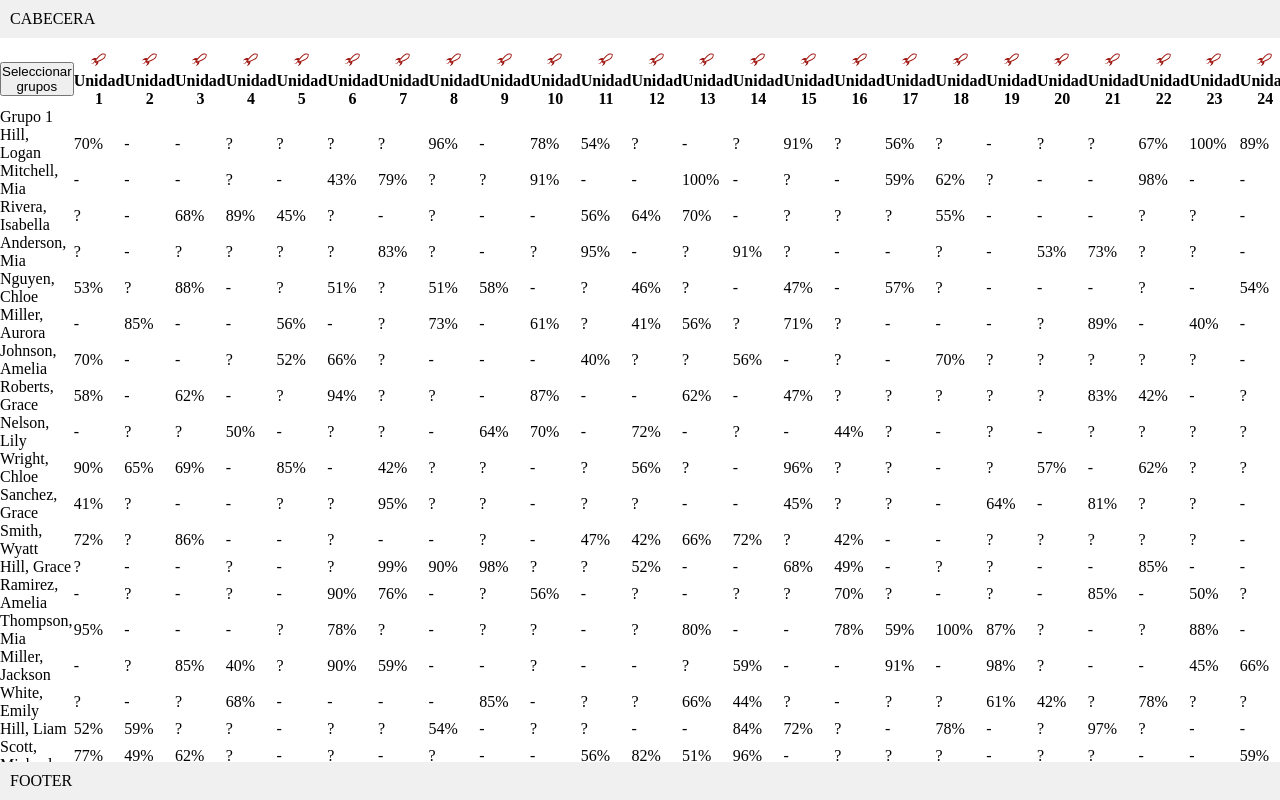
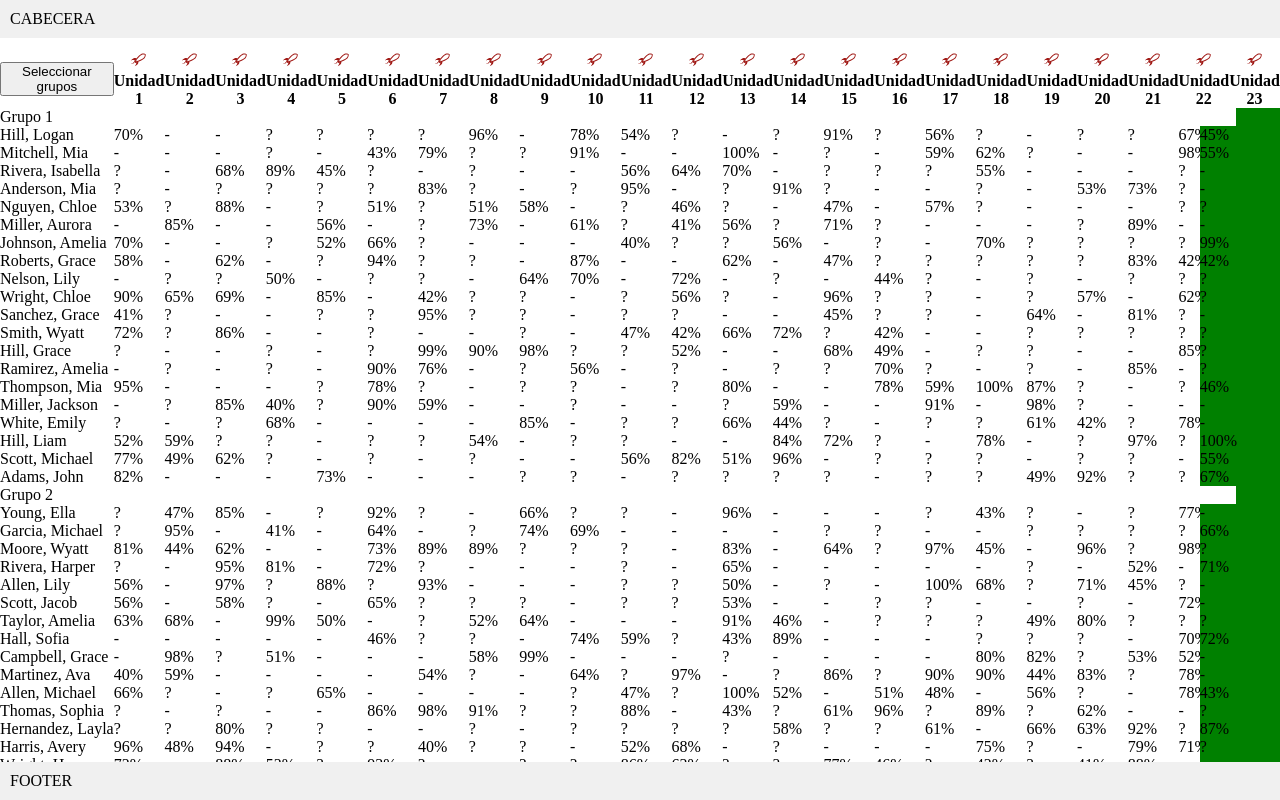
Before and after one commit to xavi-mat/complextable, a plain HTML site: page v5.basic/index.html in a window 1280 px wide. Drawn offline with Linux system fonts and the light colour scheme; files whose address does not match are found by name.

Commit message:
more tries

```diff
--- a/v3.v0.bis/complextable.css
+++ b/v3.v0.bis/complextable.css
@@ -156,9 +156,8 @@ footer {
     overflow: auto;
 }
 
-/* Firefox: styled thin scrollbars */
+/* Firefox: styled scrollbars */
 .table-container {
-    scrollbar-width: thin;
     scrollbar-color: var(--color-scrollbar-thumb) var(--color-scrollbar-track);
 }
 
--- a/v5.basic/complextable.css
+++ b/v5.basic/complextable.css
@@ -8,16 +8,24 @@ img {
     overflow: auto;
 }
 
-th .center,
-th .right,
-td .center,
-td .right {
+table th.center,
+table th.right,
+table.complex td.center,
+table.complex td.right {
     width: 100px;
 }
 
-td .left {
+td.left {
     white-space: nowrap;
     width: max-content;
+    position: sticky;
+    left: 0;
+}
+
+td.right:last-of-type {
+    position: sticky;
+    right: 0;
+    background: green;
 }
 
 table {
--- a/v5.basic/complextable.js
+++ b/v5.basic/complextable.js
@@ -6,7 +6,7 @@ class ComplexTable {
         this.render();
     }
     render() {
-        let inn = "<table>";
+        let inn = "<table class='complex'>";
 
         // Headers
         inn += "<tr>";
```
